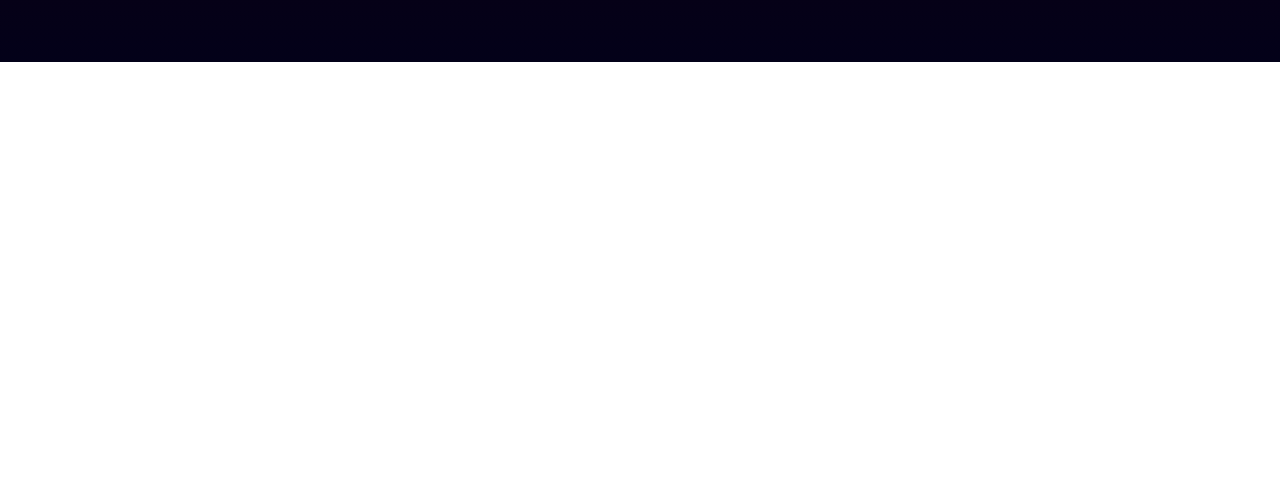
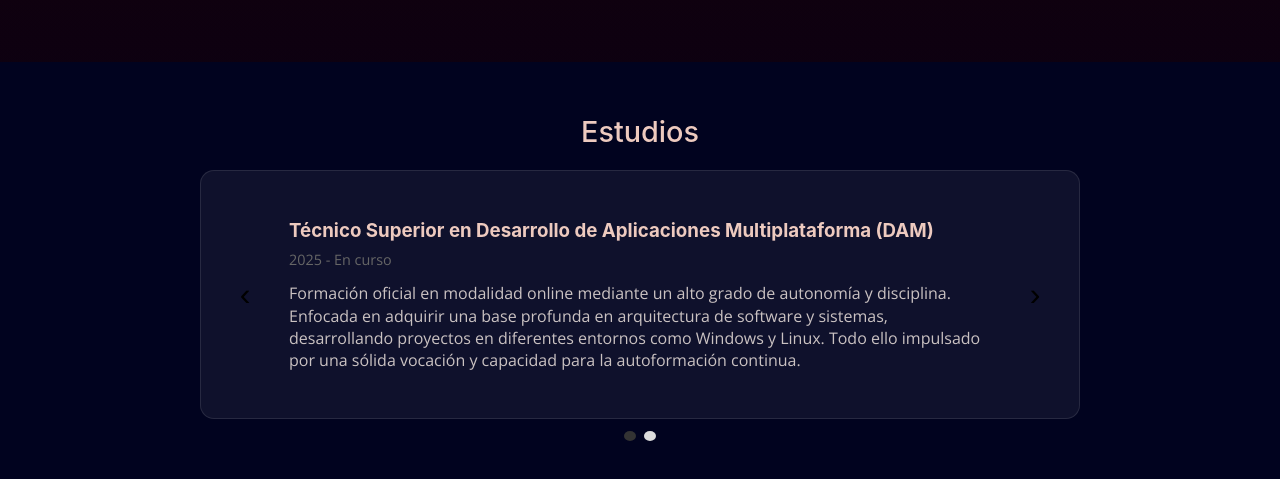
Before and after one commit to MichelleDiterlizzi/portfolio, a React app: page / in a window 1280 px wide. Shown: the part 745-1224 px from the top of the page. Before the commit the page ends 807 px from the top, so only its background shows below. Built offline with nearby package versions, Linux system fonts and the light colour scheme; the HTML template or start-up script is replaced by a standard one.

Commit message:
slides first creation

```diff
--- a/src/App.tsx
+++ b/src/App.tsx
@@ -1,6 +1,7 @@
 import './App.css'
 import Header from './Header'
 import Home from './Home'
+import Studies from './Studies'
 
 function App() {
   return (
@@ -12,6 +13,7 @@
 
       <Header />
       <Home />
+      <Studies />
     </main>
   )
 }
--- /dev/null
+++ b/src/Studies.css
@@ -0,0 +1,114 @@
+/* Styles para el slider de Studies */
+.studies-section {
+  padding: 3rem 1rem;
+  background: var(--bg, #01031f);
+
+}
+
+.studies-shell {
+  max-width: 880px;
+  margin: 0 auto;
+}
+
+.studies-title {
+    text-align: center;
+    font-weight: 500;
+    font-size: 1.8rem;
+    margin-bottom: 1rem;
+}
+
+.slider {
+  position: relative;
+  display: flex;
+  align-items: center;
+  background : rgba(204, 167, 167, 0.614);
+  border-radius: 8px;
+  padding: 30px 20px;
+  border-radius: 14px;
+  background: rgba(255, 255, 255, 0.06);
+  border: 1px solid rgba(255, 255, 255, 0.1);
+}
+
+.slides-wrapper {
+  flex: 1;
+  overflow: hidden;
+}
+
+.slides {
+  list-style: none;
+  padding: 0;
+  margin: 0;
+  display: flex;
+  width: 100%;
+  transition: transform 300ms ease;
+}
+
+.slide {
+  min-width: 100%;
+  flex: 0 0 100%;
+  box-sizing: border-box;
+  padding: 1rem;
+  opacity: 0;
+  transform: translateX(10px);
+  transition: opacity 240ms ease, transform 240ms ease;
+}
+
+.slide.active {
+  opacity: 1;
+  transform: translateX(0);
+}
+
+.study-title {
+  margin: 0 0 0.25rem 0;
+}
+
+.study-date {
+  display: block;
+  color: #666;
+  font-size: 0.9rem;
+  margin-bottom: 0.75rem;
+}
+
+.study-desc {
+  margin: 0;
+  line-height: 1.4;
+}
+
+.slider-btn {
+  background: transparent;
+  border: 0;
+  font-size: 2rem;
+  width: 48px;
+  height: 48px;
+  display: flex;
+  align-items: center;
+  justify-content: center;
+  cursor: pointer;
+}
+
+.slider-btn:focus {
+  outline: 2px solid #007ACC;
+}
+
+.prev { margin-right: 0.25rem }
+.next { margin-left: 0.25rem }
+
+.dots {
+  display: flex;
+  gap: 0.5rem;
+  margin-top: 0.75rem;
+  justify-content: center;
+}
+
+.dot {
+  width: 10px;
+  height: 10px;
+  border-radius: 50%;
+  border: 0;
+  background: #ddd;
+  cursor: pointer;
+}
+
+.dot.active {
+  background: #333;
+}
--- /dev/null
+++ b/src/Studies.tsx
@@ -0,0 +1,85 @@
+import './Studies.css'
+import { useState } from 'react'
+
+type Study = {
+    title: string
+    school: string
+    date: string
+    description: string
+}
+
+const sampleStudies: Study[] = [
+    {
+        title: 'Técnico Superior en Desarrollo de Aplicaciones Multiplataforma (DAM)',
+        school: 'Institut Obert de Catalunya',
+        date: '2025 - En curso',
+        description: 'Formación oficial en modalidad online mediante un alto grado de autonomía y disciplina. Enfocada en adquirir una base profunda en arquitectura de software y sistemas, desarrollando proyectos en diferentes entornos como Windows y Linux. Todo ello impulsado por una sólida vocación y capacidad para la autoformación continua.',
+    },
+    {
+        title: 'BootCamp FullStack Developer',
+        school: 'IT Academy ',
+        date: '2024-2025',
+        description: 'Formación intensiva con un alto volumen de horas de programación práctica, centrada en el uso de arquitecturas, APIs y bases de datos. Esta base técnica me aporta una gran agilidad en el código y me facilita comprender la teoría de DAM con un excelente rendimiento.',
+    },
+]
+
+function Studies() {
+    const [index, setIndex] = useState(0)
+    const items = sampleStudies // reemplaza por tus estudios reales
+
+    const prev = () => setIndex((i) => (i - 1 + items.length) % items.length)
+    const next = () => setIndex((i) => (i + 1) % items.length)
+    const goTo = (i: number) => setIndex(i)
+
+    if (!items || items.length === 0) return null
+
+    return (
+        <section className="studies-section" id="proyectos">
+            <div className="studies-shell">
+                <h2 className="studies-title">Estudios</h2>
+
+                <div className="slider">
+                    <button className="slider-btn prev" onClick={prev} aria-label="Anterior">
+                        ‹
+                    </button>
+
+                    <div className="slides-wrapper">
+                        <ul
+                            className="slides"
+                            style={{ transform: `translateX(-${index * 100}%)` }}
+                        >
+                            {items.map((s, i) => (
+                                <li
+                                    key={i}
+                                    className={`slide ${i === index ? 'active' : ''}`}
+                                    aria-hidden={i === index ? 'false' : 'true'}
+                                >
+                                    <h3 className="study-title">{s.title}</h3>
+                                    <time className="study-date">{s.date}</time>
+                                    <p className="study-desc">{s.description}</p>
+                                </li>
+                            ))}
+                        </ul>
+                    </div>
+
+                    <button className="slider-btn next" onClick={next} aria-label="Siguiente">
+                        ›
+                    </button>
+                </div>
+
+                <div className="dots">
+                    {items.map((_, i) => (
+                        <button
+                            key={i}
+                            className={`dot ${i === index ? 'active' : ''}`}
+                            onClick={() => goTo(i)}
+                            aria-label={`Ir al estudio ${i + 1}`}
+                        />
+                    ))}
+                </div>
+            </div>
+        </section>
+    )
+}
+
+export default Studies
```
Also changed, not shown: src/assets/img/certificado.png (added), 1 other file (tests, documents, lock files or other folders).
